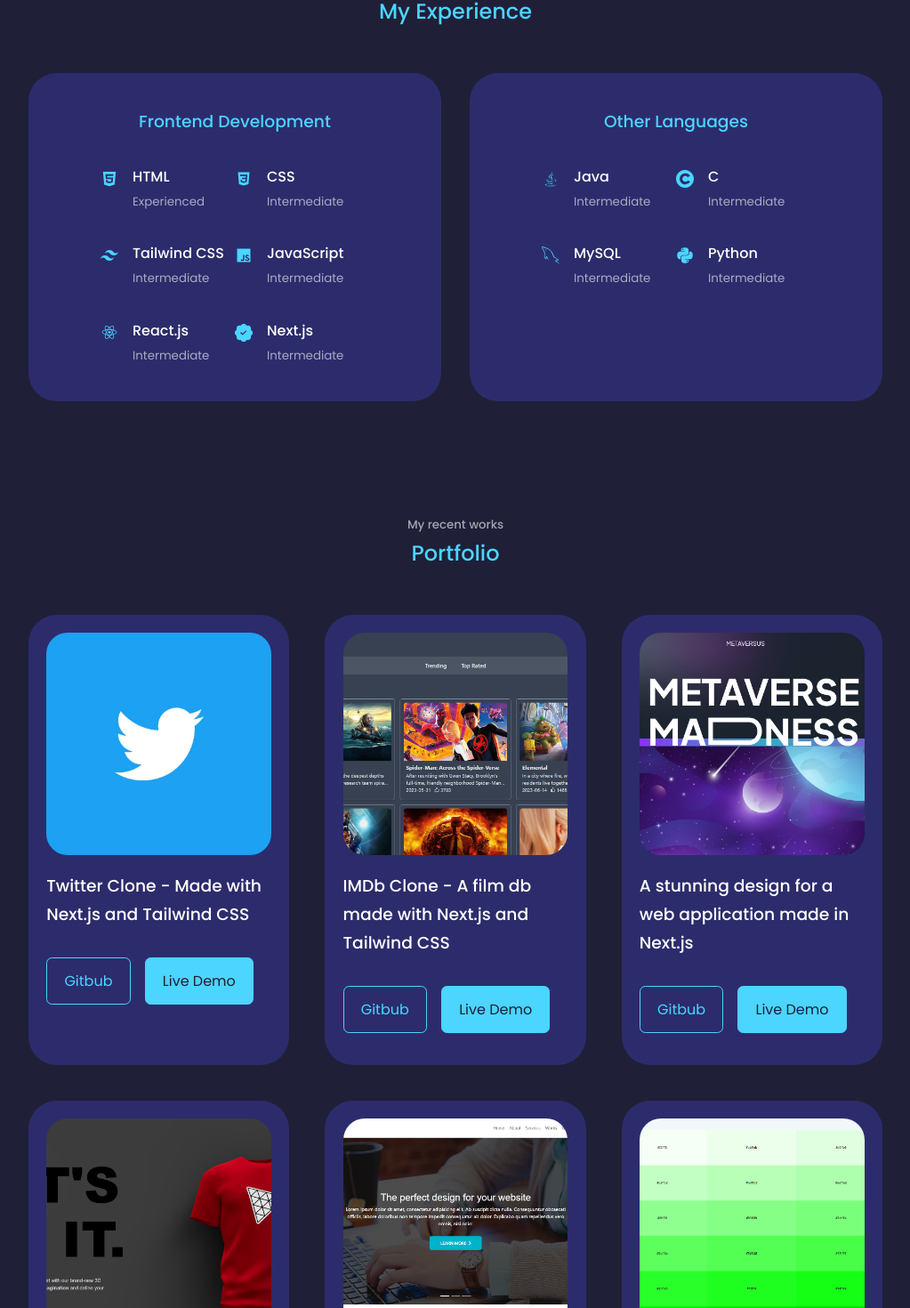
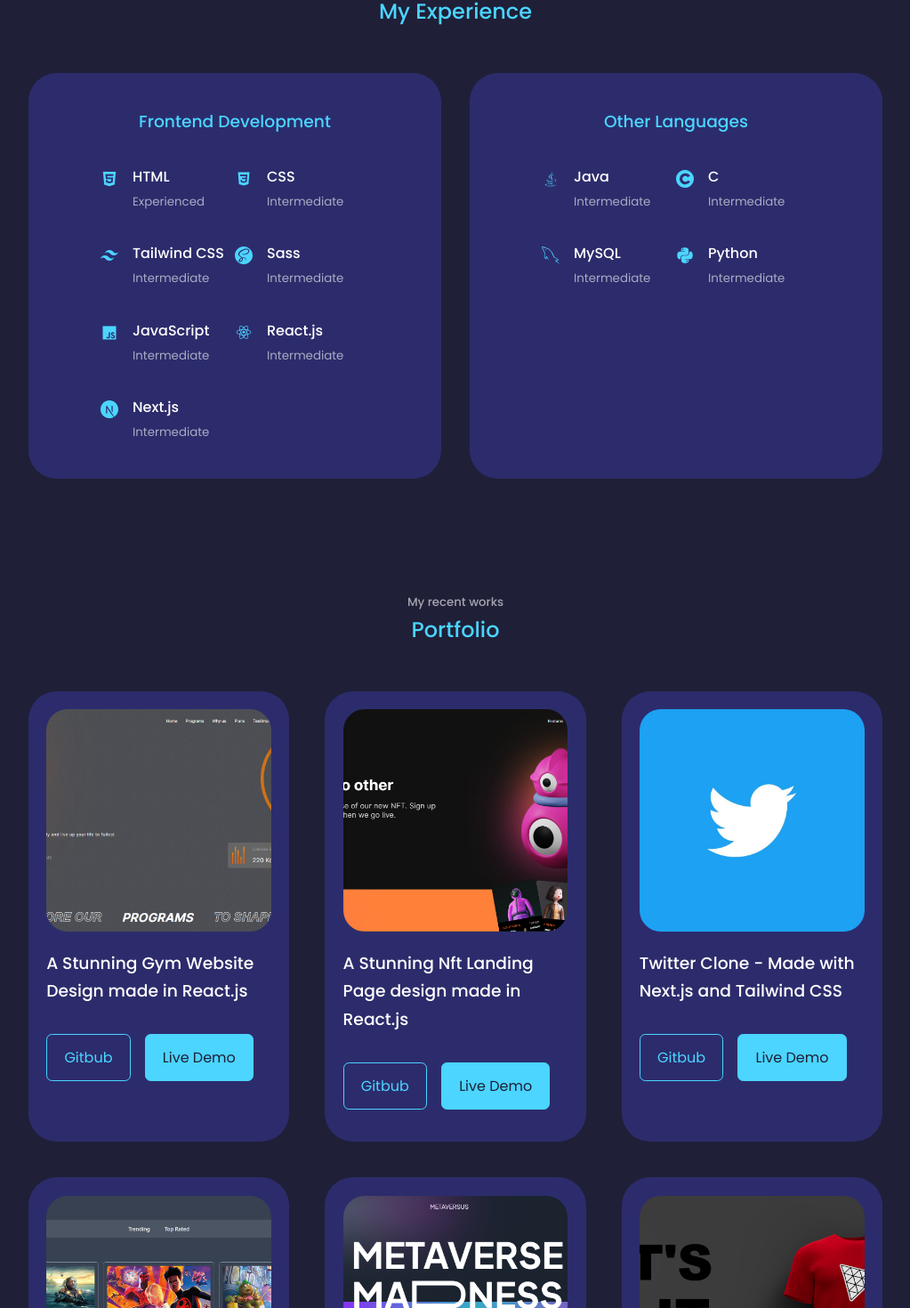
Before and after one commit to remus00/ReactPortfolio, a React (Create React App) app: page / in a window 1280 px wide. Shown: the part 1760-3230 px from the top of the page at 89% size, without its empty margins (128-1151 px from the left). Built offline with nearby package versions, Linux system fonts and the light colour scheme.

Commit message:
Some changes

```diff
--- a/src/components/experience/Experience.jsx
+++ b/src/components/experience/Experience.jsx
@@ -1,12 +1,13 @@
-import React from "react";
-import "./experience.css";
-import { BsPatchCheckFill } from "react-icons/bs";
-import {AiFillHtml5} from "react-icons/ai";
-import {BiLogoCss3, BiLogoJavascript, BiLogoReact, BiLogoJava} from "react-icons/bi"
-import {SiTailwindcss} from "react-icons/si"
-import {FaPython} from "react-icons/fa"
-import {SiCoursera} from "react-icons/si"
-import {GrMysql} from "react-icons/gr"
+import React from 'react';
+import './experience.css';
+// import { BsPatchCheckFill } from 'react-icons/bs';
+import { AiFillHtml5 } from 'react-icons/ai';
+import { BiLogoCss3, BiLogoJavascript, BiLogoReact, BiLogoJava } from 'react-icons/bi';
+import { SiTailwindcss } from 'react-icons/si';
+import { FaPython } from 'react-icons/fa';
+import { SiCoursera, SiSass, SiNextdotjs } from 'react-icons/si';
+import { GrMysql } from 'react-icons/gr';
+
 const Experience = () => {
     return (
         <section id="experience">
@@ -21,9 +22,7 @@ const Experience = () => {
                             <AiFillHtml5 className="experience__details-icon" />
                             <div>
                                 <h4>HTML</h4>
-                                <small className="text-light">
-                                    Experienced
-                                </small>
+                                <small className="text-light">Experienced</small>
                             </div>
                         </article>
 
@@ -31,9 +30,7 @@ const Experience = () => {
                             <BiLogoCss3 className="experience__details-icon" />
                             <div>
                                 <h4>CSS</h4>
-                                <small className="text-light">
-                                    Intermediate
-                                </small>
+                                <small className="text-light">Intermediate</small>
                             </div>
                         </article>
 
@@ -41,9 +38,15 @@ const Experience = () => {
                             <SiTailwindcss className="experience__details-icon" />
                             <div>
                                 <h4>Tailwind CSS</h4>
-                                <small className="text-light">
-                                    Intermediate
-                                </small>
+                                <small className="text-light">Intermediate</small>
+                            </div>
+                        </article>
+
+                        <article className="experience__details">
+                            <SiSass className="experience__details-icon" />
+                            <div>
+                                <h4>Sass</h4>
+                                <small className="text-light">Intermediate</small>
                             </div>
                         </article>
 
@@ -51,9 +54,7 @@ const Experience = () => {
                             <BiLogoJavascript className="experience__details-icon" />
                             <div>
                                 <h4>JavaScript</h4>
-                                <small className="text-light">
-                                    Intermediate
-                                </small>
+                                <small className="text-light">Intermediate</small>
                             </div>
                         </article>
 
@@ -61,19 +62,15 @@ const Experience = () => {
                             <BiLogoReact className="experience__details-icon" />
                             <div>
                                 <h4>React.js</h4>
-                                <small className="text-light">
-                                    Intermediate
-                                </small>
+                                <small className="text-light">Intermediate</small>
                             </div>
                         </article>
 
                         <article className="experience__details">
-                            <BsPatchCheckFill className="experience__details-icon" />
+                            <SiNextdotjs className="experience__details-icon" />
                             <div>
                                 <h4>Next.js</h4>
-                                <small className="text-light">
-                                    Intermediate
-                                </small>
+                                <small className="text-light">Intermediate</small>
                             </div>
                         </article>
                     </div>
@@ -87,9 +84,7 @@ const Experience = () => {
                             <BiLogoJava className="experience__details-icon" />
                             <div>
                                 <h4>Java</h4>
-                                <small className="text-light">
-                                    Intermediate
-                                </small>
+                                <small className="text-light">Intermediate</small>
                             </div>
                         </article>
 
@@ -97,9 +92,7 @@ const Experience = () => {
                             <SiCoursera className="experience__details-icon" />
                             <div>
                                 <h4>C</h4>
-                                <small className="text-light">
-                                    Intermediate
-                                </small>
+                                <small className="text-light">Intermediate</small>
                             </div>
                         </article>
 
@@ -107,9 +100,7 @@ const Experience = () => {
                             <GrMysql className="experience__details-icon" />
                             <div>
                                 <h4>MySQL</h4>
-                                <small className="text-light">
-                                    Intermediate
-                                </small>
+                                <small className="text-light">Intermediate</small>
                             </div>
                         </article>
 
@@ -117,9 +108,7 @@ const Experience = () => {
                             <FaPython className="experience__details-icon" />
                             <div>
                                 <h4>Python</h4>
-                                <small className="text-light">
-                                    Intermediate
-                                </small>
+                                <small className="text-light">Intermediate</small>
                             </div>
                         </article>
                     </div>
--- a/src/components/portfolio/Portfolio.jsx
+++ b/src/components/portfolio/Portfolio.jsx
@@ -1,56 +1,6 @@
-import React from "react";
-import "./portfolio.css";
-import TwitterImg from "../../assets/Twitter.jpg";
-import IMDbImg from "../../assets/IMDb.png";
-import MetaversusImg from "../../assets/metaversus.png";
-import CustomShirt from "../../assets/shirt-customizer.png";
-import ColorPicker from "../../assets/colorPicker.png";
-import CorporateApp from "../../assets/corporate-app.png";
-
-const data = [
-    {
-        id: 1,
-        image: TwitterImg,
-        title: "Twitter Clone - Made with Next.js and Tailwind CSS",
-        github: "https://github.com/remus00/twitter_clone",
-        demo: "https://twitter-clone-5qoa38qc5-remus00.vercel.app/",
-    },
-    {
-        id: 2,
-        image: IMDbImg,
-        title: "IMDb Clone - A film db made with Next.js and Tailwind CSS",
-        github: "https://github.com/remus00/IMDb",
-        demo: "https://imdb-clone-hhdflx253-remus00.vercel.app/",
-    },
-    {
-        id: 3,
-        image: MetaversusImg,
-        title: "A stunning design for a web application made in Next.js",
-        github: "https://github.com/remus00/Metaversus_design",
-        demo: "https://metaversus-omega-three.vercel.app/",
-    },
-    {
-        id: 4,
-        image: CustomShirt,
-        title: "Shirt customizer app using a 3D made with Vite.js and Next.js",
-        github: "https://github.com/remus00/shirt-customizer",
-        demo: "https://shirt-customizer-kohl.vercel.app/",
-    },
-    {
-        id: 5,
-        image: CorporateApp,
-        title: "A simple React.js + Bootstap app, for learning purpose",
-        github: "https://github.com/remus00/Corporate-App",
-        demo: "https://corporate-app.vercel.app/",
-    },
-    {
-        id: 6,
-        image: ColorPicker,
-        title: "A simple React.js hex color picker and shade generator",
-        github: "https://github.com/remus00/ColorPicker",
-        demo: "https://color-picker-hazel.vercel.app/",
-    },
-];
+import React from 'react';
+import './portfolio.css';
+import data from './data';
 
 const Portfolio = () => {
     return (
@@ -67,17 +17,14 @@ const Portfolio = () => {
                             </div>
                             <h3>{title}</h3>
                             <div className="portfolio__item-cta">
-                                <a
-                                    href={github}
-                                    className="btn"
-                                    target="_blank"
-                                >
+                                <a href={github} className="btn" target="_blank" rel="noreferrer">
                                     Gitbub
                                 </a>
                                 <a
                                     href={demo}
                                     className="btn btn-primary"
                                     target="_blank"
+                                    rel="noreferrer"
                                 >
                                     Live Demo
                                 </a>
--- /dev/null
+++ b/src/components/portfolio/data.js
@@ -0,0 +1,69 @@
+import TwitterImg from '../../assets/Twitter.jpg';
+import IMDbImg from '../../assets/IMDb.png';
+import MetaversusImg from '../../assets/metaversus.png';
+import CustomShirt from '../../assets/shirt-customizer.png';
+import ColorPicker from '../../assets/colorPicker.png';
+import CorporateApp from '../../assets/corporate-app.png';
+import NftLanding from '../../assets/ntf-landing.png';
+import Gym from '../../assets/GymWebsite.png';
+
+const data = [
+    {
+        id: 1,
+        image: Gym,
+        title: 'A Stunning Gym Website Design made in React.js',
+        github: 'https://github.com/remus00/Gym-Website',
+        demo: 'https://gym-website-beta.vercel.app/',
+    },
+    {
+        id: 2,
+        image: NftLanding,
+        title: 'A Stunning Nft Landing Page design made in React.js',
+        github: 'https://github.com/remus00/nft-langing',
+        demo: 'https://nft-langing-page.vercel.app/',
+    },
+    {
+        id: 3,
+        image: TwitterImg,
+        title: 'Twitter Clone - Made with Next.js and Tailwind CSS',
+        github: 'https://github.com/remus00/twitter_clone',
+        demo: 'https://twitter-clone-5qoa38qc5-remus00.vercel.app/',
+    },
+    {
+        id: 4,
+        image: IMDbImg,
+        title: 'IMDb Clone - A film db made with Next.js and Tailwind CSS',
+        github: 'https://github.com/remus00/IMDb',
+        demo: 'https://imdb-clone-hhdflx253-remus00.vercel.app/',
+    },
+    {
+        id: 5,
+        image: MetaversusImg,
+        title: 'A stunning design for a web application made in Next.js',
+        github: 'https://github.com/remus00/Metaversus_design',
+        demo: 'https://metaversus-omega-three.vercel.app/',
+    },
+    {
+        id: 6,
+        image: CustomShirt,
+        title: 'Shirt customizer app using a 3D made with Vite.js and Next.js',
+        github: 'https://github.com/remus00/shirt-customizer',
+        demo: 'https://shirt-customizer-kohl.vercel.app/',
+    },
+    {
+        id: 7,
+        image: CorporateApp,
+        title: 'A simple React.js + Bootstap app, for learning purpose',
+        github: 'https://github.com/remus00/Corporate-App',
+        demo: 'https://corporate-app.vercel.app/',
+    },
+    {
+        id: 8,
+        image: ColorPicker,
+        title: 'A simple React.js hex color picker and shade generator',
+        github: 'https://github.com/remus00/ColorPicker',
+        demo: 'https://color-picker-hazel.vercel.app/',
+    },
+];
+
+export default data;
```
Also changed, not shown: src/assets/GymWebsite.png (added), src/assets/ntf-landing.png (added).
